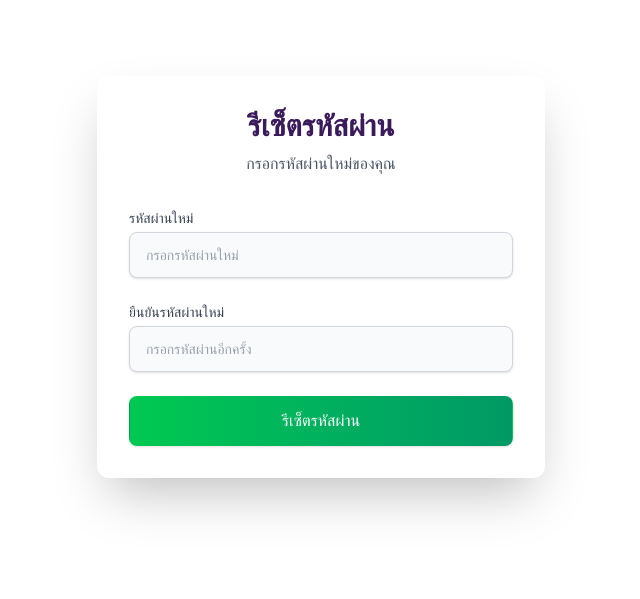
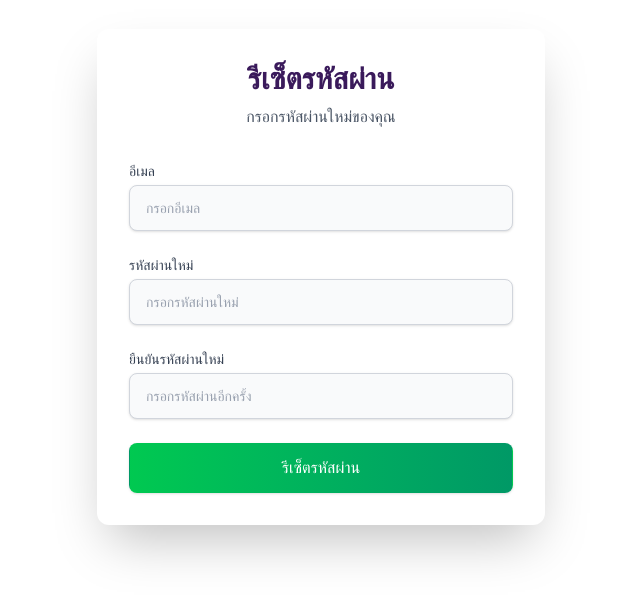
Before and after one commit to Cuttoji/pea-forms-app, a Next.js app: page /auth/reset-password in a window 1280 px wide. Shown: the part 147-746 px from the top of the page, without its empty margins (319-959 px from the left). Built offline with nearby package versions, Linux system fonts and the light colour scheme.

Commit message:
resetpass

```diff
--- /dev/null
+++ b/app/api/auth/reset-password/route.js
@@ -0,0 +1,12 @@
+import { NextResponse } from 'next/server';
+// import { supabase } from '@/lib/supabaseClient'; // ถ้าต้องการใช้ Supabase
+
+export async function POST() {
+
+  // TODO: ตรวจสอบ token, อัปเดตรหัสผ่านในฐานข้อมูล ฯลฯ
+  // ตัวอย่างตอบกลับสำเร็จ
+  return NextResponse.json({ message: 'เปลี่ยนรหัสผ่านสำเร็จ' }, { status: 200 });
+
+  // ตัวอย่างตอบกลับ error
+  // return NextResponse.json({ message: 'เกิดข้อผิดพลาด' }, { status: 400 });
+}
--- a/app/auth/register/page.tsx
+++ b/app/auth/register/page.tsx
@@ -3,9 +3,6 @@
 
 import React, { useState } from 'react';
 import Link from 'next/link';
-
-// ไม่จำเป็นต้องมีการตั้งค่า Supabase URL/Key หรือ SupabaseClientType ที่นี่
-// หากการทำงานทั้งหมดสำหรับการสมัครสมาชิกผ่าน API route
 
 export default function RegisterPage() {
   const [form, setForm] = useState({
--- a/app/auth/reset-password/page.jsx
+++ b/app/auth/reset-password/page.jsx
@@ -1,17 +1,28 @@
 'use client';
 
-import React, { useState } from 'react';
+import React, { useState, useEffect } from 'react';
+import { useRouter } from 'next/navigation';
 
 export default function ResetPasswordPage() {
+    const router = useRouter();
+    const [email, setEmail] = useState('');
     const [password, setPassword] = useState('');
     const [confirmPassword, setConfirmPassword] = useState('');
     const [message, setMessage] = useState('');
     const [loading, setLoading] = useState(false);
 
-    // สมมติว่ามี token และ email ใน query string เช่น /reset-password?token=xxxx&email=someone@pea.co.th
+    // อ่าน email และ token จาก query string เมื่อ component mount
+    useEffect(() => {
+        if (typeof window !== 'undefined') {
+            const searchParams = new URLSearchParams(window.location.search);
+            setEmail(searchParams.get('email') || '');
+            // ถ้าต้องการ setToken ด้วยก็สามารถเพิ่ม state และ set ได้
+        }
+    }, []);
+
+    // อ่าน token จาก query string ทุกครั้ง (ไม่ต้องแก้ไข)
     const searchParams = typeof window !== 'undefined' ? new URLSearchParams(window.location.search) : null;
     const token = searchParams ? searchParams.get('token') : '';
-    const email = searchParams ? searchParams.get('email') : '';
 
     const handleSubmit = async (e) => {
         e.preventDefault();
@@ -39,7 +50,10 @@ export default function ResetPasswordPage() {
             });
             const data = await res.json();
             if (res.ok) {
-                setMessage('รีเซ็ตรหัสผ่านสำเร็จ! กรุณาเข้าสู่ระบบใหม่');
+                setMessage('รีเซ็ตรหัสผ่านสำเร็จ! กำลังนำคุณไปยังหน้าเข้าสู่ระบบ...');
+                setTimeout(() => {
+                    router.push('/auth/login');
+                }, 1500);
             } else {
                 setMessage(data.message || 'เกิดข้อผิดพลาด');
             }
@@ -54,14 +68,6 @@ export default function ResetPasswordPage() {
         <div className="min-h-screen flex items-center justify-center">
             <div className="bg-white p-8 rounded-xl shadow-2xl w-full max-w-md">
                 <div className="text-center mb-8">
-                    {email && (
-                        <div className="mb-4">
-                            <span className="text-base font-semibold text-[#5b2d90]">
-                                อีเมลที่ต้องการรีเซ็ตรหัสผ่าน:
-                            </span>
-                            <div className="mt-1 text-lg font-bold text-[#3a1a5b] break-all">{email}</div>
-                        </div>
-                    )}
                     <h2 className="text-3xl font-bold text-[#3a1a5b] mb-2">
                         รีเซ็ตรหัสผ่าน
                     </h2>
@@ -70,6 +76,19 @@ export default function ResetPasswordPage() {
                     </p>
                 </div>
                 <form onSubmit={handleSubmit} className="space-y-6">
+                    <div>
+                        <label className="block text-sm font-medium text-gray-700 mb-1">
+                            อีเมล
+                        </label>
+                        <input
+                            type="email"
+                            value={email}
+                            onChange={e => setEmail(e.target.value)}
+                            className="mt-1 block w-full px-4 py-3 border border-gray-300 rounded-lg shadow-sm placeholder-gray-400 focus:outline-none focus:ring-2 focus:ring-[#5b2d90] focus:border-[#5b2d90] sm:text-sm text-gray-900 bg-gray-50"
+                            placeholder="กรอกอีเมล"
+                            required
+                        />
+                    </div>
                     <div>
                         <label className="block text-sm font-medium text-gray-700 mb-1">
                             รหัสผ่านใหม่
--- a/lib/supabaseClient.js
+++ b/lib/supabaseClient.js
@@ -1,4 +1,4 @@
-import supabase from '@/lib/supabaseClient'; // ปรับ path ตามตำแหน่งไฟล์ของคุณ
+import supabase from '@/lib/supabaseClient';
 import { useEffect, useState } from 'react';
 
 export default function MyComponent() {
@@ -36,3 +36,16 @@ export default function MyComponent() {
     </div>
   );
 }
+
+// ตัวอย่างฟังก์ชันดึง updated_at จาก profiles
+export async function fetchProfilesUpdatedAt() {
+  const { data, error } = await supabase
+    .from('profiles')
+    .select('updated_at');
+  if (error) {
+    console.error('Fetch updated_at error:', error.message);
+    return [];
+  }
+  // data เป็น array ของ { updated_at }
+  return data;
+}
```
